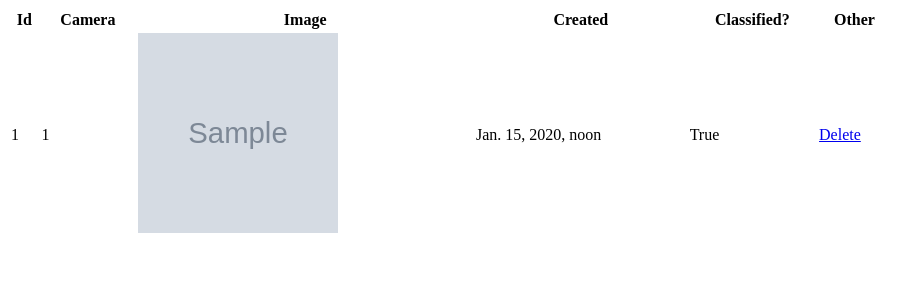
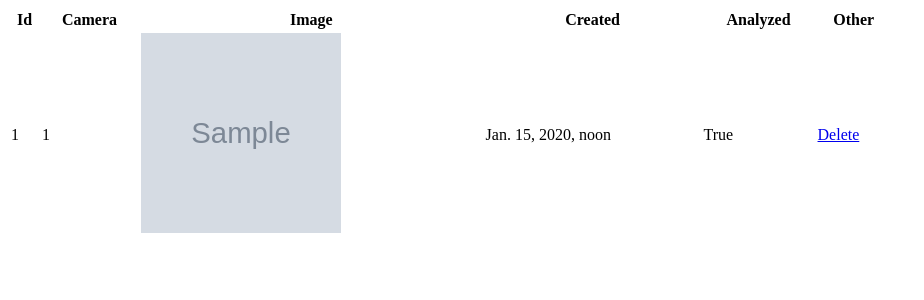
Before and after one commit to wbrocker/FP-Django, a Django app: page /images/ in a window 1280 px wide. Shown: the top 300 px of the page, without its empty margins (0-924 px from the left). Run offline with Django 4.2, Linux system fonts and the light colour scheme; tables that the repository leaves empty hold one stand-in row (values such as "Sample post"); grey boxes marked "Sample" are stand-in pictures.

Commit message:
ImgCapture

```diff
--- a/dash/templates/dash/images.html
+++ b/dash/templates/dash/images.html
@@ -7,7 +7,7 @@
             <th>Camera</th>
             <th>Image</th>
             <th>Created</th>
-            <th>Classified?</th>
+            <th>Analyzed</th>
             <th>Other</th>
         </tr>
     {% for image in images %}
```
